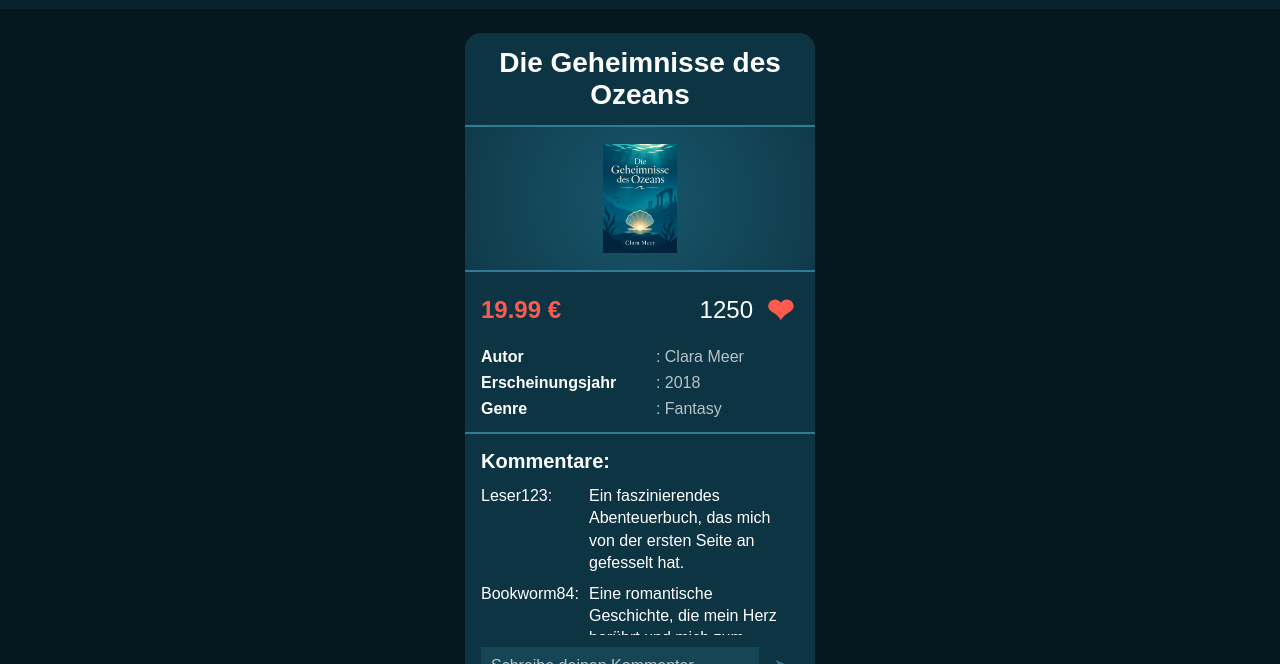
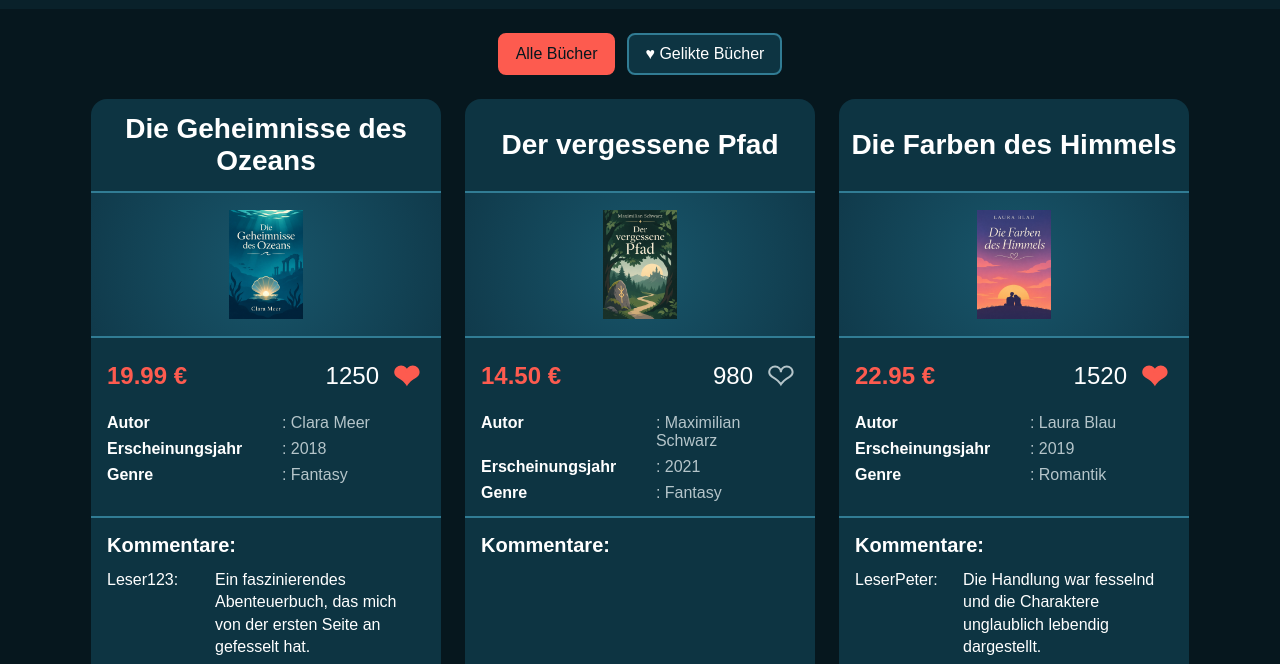
Before and after one commit to Tyrone0205/Bookstore, a plain HTML site: page index.html in a window 1280 px wide. Shown: the part 79-743 px from the top of the page. Drawn offline with Linux system fonts and the light colour scheme.

Commit message:
feat: white-space deleted, template.js added, filter-function implemented, flex-wrapper

```diff
--- a/index.html
+++ b/index.html
@@ -10,6 +10,7 @@
     <link rel="shortcut icon" href="./assets/icons/website_icon.png" type="image/png">
     <script src="./script.js" defer></script>
     <script src="./scripts/db.js" defer></script>
+    <script src="./scripts/template.js"></script>
 </head>
 
 <body onload="init()">
@@ -22,6 +23,17 @@
     </header>
 
     <main>
+
+        <div class="book-filters" role="group" aria-label="Bücher filtern">
+            <button id="filter-all" type="button" aria-pressed="true" onclick="setBookFilter(false)">
+                Alle Bücher
+            </button>
+
+            <button id="filter-liked" type="button" aria-pressed="false" onclick="setBookFilter(true)">
+                ♥ Gelikte Bücher
+            </button>
+        </div>
+
         <div id="book-collection" class="content-container book-container">
 
         </div>
--- a/script.js
+++ b/script.js
@@ -3,6 +3,7 @@ let bookCollRef = document.getElementById('book-collection');
 const usernameDialogRef = document.getElementById('username-dialog');
 let pendingBookIndex = null;
 const storageKey = "bookData";
+let showLikedOnly = false;
 
 // Speichert das gesamte books-Array als JSON-String im localStorage.
 function saveToLocalStorage() {
@@ -63,6 +64,12 @@ function renderBooks() {
         * hinzu, ohne bestehende Elemente neu zu erstellen.
         * Dadurch ist es bei vielen Einträgen meist performanter.
         */
+
+        // Bei aktiviertem Filter ungelikte Bücher überspringen.
+        if (showLikedOnly && !book.liked) {
+            continue;
+        }
+
         bookCollRef.insertAdjacentHTML('beforeend', getBookTemplate(book, bookIndex));
 
         // Danach die Kommentare des jeweiligen Buches rendern
@@ -70,88 +77,6 @@ function renderBooks() {
 
     }
 }
-
-
-function getBookTemplate(book, bookIndex) {
-    return `<article class="book-card">
-                <section class="book-header">
-                    <h2>${book.name}</h2>
-                </section>
-
-                <div class="book-image">
-                    <img src="${book.picture}" alt="Buchcover von ${book.name}">
-                </div>
-
-                <section class="book-information">
-
-                    <div class="book-price-likes">
-                        <span class="book-price">${book.price.toFixed(2)} €</span>
-
-                        <div class="book-likes">
-                            <span id="like-counter-${bookIndex}">${book.likes}</span>
-
-                            <button
-                                id="like-button-${bookIndex}"
-                                class="like-button ${book.liked ? 'liked' : ''}"
-                                type="button"
-                                aria-label="Gefällt mir für ${escapeHtml(book.name)}"
-                                aria-pressed="${book.liked}"
-                                onclick="toggleLike(${bookIndex})">
-                                ❤
-                            </button>
-                        </div>
-                    </div>
-
-                    <dl class="book-details">
-                        <dt>Autor</dt>
-                        <dd>${book.author}</dd>
-
-                        <dt>Erscheinungsjahr</dt>
-                        <dd>${book.publishedYear}</dd>
-
-                        <dt>Genre</dt>
-                        <dd>${book.genre}</dd>
-                    </dl>
-
-                </section>
-
-                <section class="book-comments">
-                    <h3>Kommentare:</h3>
-
-                    <div id="comments-list-${bookIndex}"
-                        class="comments-list"
-                        role="region"
-                        aria-label="Kommentare zu ${escapeHtml(book.name)}"
-                        tabindex="0">
-                    </div>
-
-
-                    <form class="comment-form"
-                        onsubmit="event.preventDefault(); addComment(${bookIndex})">
-
-                        <label class="visually-hidden"
-                            for="comment-input-${bookIndex}">
-                            Kommentar zu ${escapeHtml(book.name)} schreiben
-                        </label>
-
-                        <input id="comment-input-${bookIndex}"
-                            type="text"
-                            name="comment"
-                            placeholder="Schreibe deinen Kommentar ..."
-                            required>
-
-                        <button type="submit"
-                                aria-label="Kommentar zu ${escapeHtml(book.name)} senden">
-                            ➤
-                        </button>
-                    </form>
-
-
-                </section>
-            </article>`
-}
-
-
 
 function renderComments(bookIndex) {
     let comments = books[bookIndex].comments;
@@ -172,14 +97,6 @@ function escapeHtml(value) {
     element.textContent = String(value);
     return element.innerHTML;
 }
-
-function getCommentTemplate(comment) {
-    return `<p>
-                <strong>${escapeHtml(comment.name)}:</strong>
-                ${escapeHtml(comment.comment)}
-            </p>`
-}
-
 
 function addComment(bookIndex) {
     const username = localStorage.getItem('bookstoreUserName');
@@ -249,7 +166,6 @@ usernameDialogRef.addEventListener('close', () => {
     pendingBookIndex = null;
 });
 
-
 function closeUsernameDialogOutside(event) {
     // Nur Klicks auf das Dialogelement selbst berücksichtigen.
     if (event.target !== usernameDialogRef) {
@@ -270,8 +186,6 @@ function closeUsernameDialogOutside(event) {
         closeUsernameDialog();
     }
 }
-
-
 
 function toggleLike(bookIndex) {
     const book = books[bookIndex];
@@ -299,4 +213,22 @@ function toggleLike(bookIndex) {
 
     // Like-Status für Screenreader aktualisieren.
     likeButtonRef.setAttribute('aria-pressed', book.liked);
+
+    // Bei aktiviertem Filter die Buchauswahl aktualisieren.
+    if (showLikedOnly && !book.liked) {
+        renderBooks();
+    }
 }
+
+function setBookFilter(likedOnly) {
+    showLikedOnly = likedOnly;
+
+    // Aktiven Filter für Screenreader aktualisieren.
+    document.getElementById('filter-all')
+        .setAttribute('aria-pressed', !likedOnly);
+
+    document.getElementById('filter-liked')
+        .setAttribute('aria-pressed', likedOnly);
+
+    renderBooks();
+}
--- /dev/null
+++ b/scripts/template.js
@@ -0,0 +1,86 @@
+function getBookTemplate(book, bookIndex) {
+    return `<article class="book-card">
+                <section class="book-header">
+                    <h2>${book.name}</h2>
+                </section>
+
+                <div class="book-image">
+                    <img src="${book.picture}" alt="Buchcover von ${book.name}">
+                </div>
+
+                <section class="book-information">
+
+                    <div class="book-price-likes">
+                        <span class="book-price">${book.price.toFixed(2)} €</span>
+
+                        <div class="book-likes">
+                            <span id="like-counter-${bookIndex}">${book.likes}</span>
+
+                            <button
+                                id="like-button-${bookIndex}"
+                                class="like-button ${book.liked ? 'liked' : ''}"
+                                type="button"
+                                aria-label="Gefällt mir für ${escapeHtml(book.name)}"
+                                aria-pressed="${book.liked}"
+                                onclick="toggleLike(${bookIndex})">
+                                ❤
+                            </button>
+                        </div>
+                    </div>
+
+                    <dl class="book-details">
+                        <dt>Autor</dt>
+                        <dd>${book.author}</dd>
+
+                        <dt>Erscheinungsjahr</dt>
+                        <dd>${book.publishedYear}</dd>
+
+                        <dt>Genre</dt>
+                        <dd>${book.genre}</dd>
+                    </dl>
+
+                </section>
+
+                <section class="book-comments">
+                    <h3>Kommentare:</h3>
+
+                    <div id="comments-list-${bookIndex}"
+                        class="comments-list"
+                        role="region"
+                        aria-label="Kommentare zu ${escapeHtml(book.name)}"
+                        tabindex="0">
+                    </div>
+
+
+                    <form class="comment-form"
+                        onsubmit="event.preventDefault(); addComment(${bookIndex})">
+
+                        <label class="visually-hidden"
+                            for="comment-input-${bookIndex}">
+                            Kommentar zu ${escapeHtml(book.name)} schreiben
+                        </label>
+
+                        <input id="comment-input-${bookIndex}"
+                            type="text"
+                            name="comment"
+                            placeholder="Schreibe deinen Kommentar ..."
+                            required>
+
+                        <button type="submit"
+                                aria-label="Kommentar zu ${escapeHtml(book.name)} senden">
+                            ➤
+                        </button>
+                    </form>
+
+
+                </section>
+            </article>`
+}
+
+
+function getCommentTemplate(comment) {
+    return `<p>
+                <strong>${escapeHtml(comment.name)}:</strong>
+                ${escapeHtml(comment.comment)}
+            </p>`
+}
--- a/style.css
+++ b/style.css
@@ -73,10 +73,12 @@ main {
 
 .book-container {
     display: flex;
-    flex-direction: column;
-    align-items: center;
-    gap: 16px;
+    flex-wrap: wrap;
+    justify-content: center;
+    align-items: stretch;
+    gap: 24px;
 }
+
 
 /* BUCHKARTE */
 
@@ -86,6 +88,8 @@ main {
     background-color: var(--card-background);
     border-radius: 16px;
     overflow: hidden;
+    display: flex;
+    flex-direction: column;
 }
 
 /* BUCHTITEL */
@@ -94,6 +98,10 @@ main {
     padding: 14px 12px;
     text-align: center;
     border-bottom: 2px solid var(--border-color);
+    min-height: 94px;
+    display: flex;
+    justify-content: center;
+    align-items: center;
 }
 
 .book-header h2 {
@@ -134,6 +142,7 @@ main {
 .book-information {
     padding: 20px 16px 14px;
     border-bottom: 2px solid var(--border-color);
+    min-height: 180px;
 }
 
 /* Preis und Likes */
@@ -223,6 +232,9 @@ main {
 
 .book-comments {
     padding: 16px;
+    display: flex;
+    flex-direction: column;
+    flex: 1;
 }
 
 .book-comments h3 {
@@ -277,7 +289,7 @@ main {
     display: flex;
     align-items: center;
     gap: 8px;
-    margin-top: 12px;
+    margin-top: auto;
 }
 
 .comment-form input {
@@ -411,6 +423,33 @@ input:focus-visible,
 }
 
 
+/* BUCHFILTER */
+
+.book-filters {
+    display: flex;
+    justify-content: center;
+    flex-wrap: wrap;
+    gap: 12px;
+    margin-bottom: 24px;
+}
+
+.book-filters button {
+    padding: 10px 16px;
+    border: 2px solid var(--border-color);
+    border-radius: 8px;
+    background-color: var(--card-background);
+    color: var(--text-primary);
+    font-size: 16px;
+    cursor: pointer;
+}
+
+/* Hebt den aktuell ausgewählten Filter hervor. */
+.book-filters button[aria-pressed="true"] {
+    background-color: var(--accent-red);
+    border-color: var(--accent-red);
+    color: var(--background-color);
+}
+
 /* Responsive Design */
 
 /* Tablet */
```
